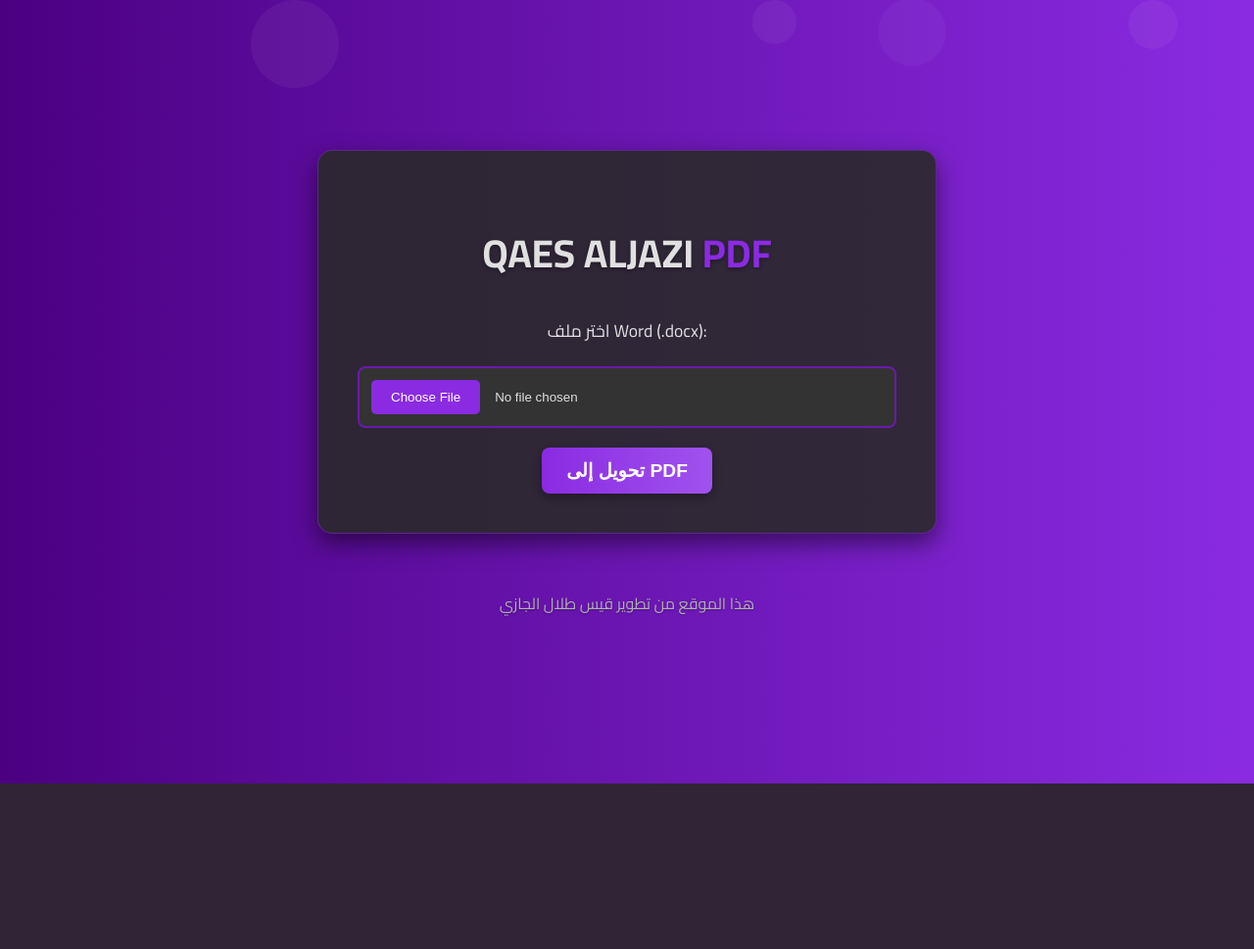
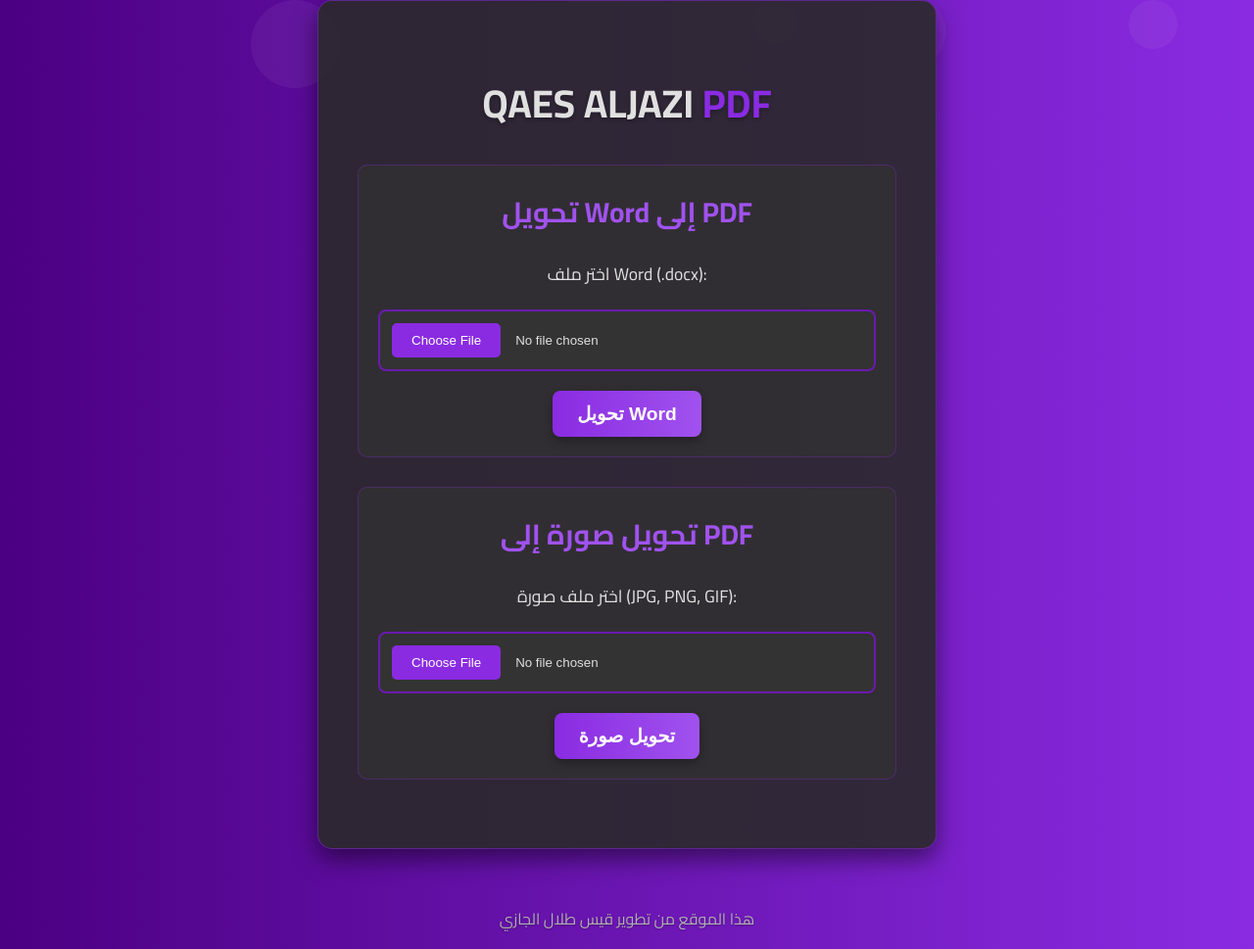
Before and after one commit to qaes26/qais-tube-downloader, a Flask app: page / in a window 1280 px wide. Shown: the whole page at 98% size. Before the commit the page ends 800 px from the top, so only its background shows below. Run offline with Flask 3, Linux system fonts and the light colour scheme.

Commit message:
Add image to PDF conversion and updated UI layout

```diff
--- a/app.py
+++ b/app.py
@@ -1,25 +1,24 @@
 import os
 from flask import Flask, render_template, request, send_file, redirect, url_for, flash
 from docx import Document
-from reportlab.lib.pagesizes import letter
+from reportlab.lib.pagesizes import letter, A4
 from reportlab.pdfgen import canvas
 from reportlab.pdfbase import pdfmetrics
 from reportlab.pdfbase.ttfonts import TTFont
 import io
 import arabic_reshaper
 from bidi.algorithm import get_display
+from PIL import Image # استيراد مكتبة Pillow
 
 app = Flask(__name__)
 app.secret_key = 'supersecretkey_for_word_to_pdf_converter' # يمكنك تغيير هذا لمفتاح سري أقوى
 
 # سجل الخط العربي (تأكد أن مسار الخط صحيح)
-# تأكد أن ملف arial.ttf موجود داخل مجلد "fonts" في مجلد المشروع
 try:
     pdfmetrics.registerFont(TTFont('ArabicFont', 'fonts/arial.ttf'))
     print("Arabic font registered successfully.")
 except Exception as e:
     print(f"Error registering font: {e}")
-    # يمكنك إضافة طريقة للتعامل مع هذا الخطأ بشكل أفضل إذا لم يتم تسجيل الخط
 
 # مسار حفظ الملفات المؤقتة
 UPLOAD_FOLDER = 'uploads'
@@ -27,72 +26,132 @@ if not os.path.exists(UPLOAD_FOLDER):
     os.makedirs(UPLOAD_FOLDER)
 app.config['UPLOAD_FOLDER'] = UPLOAD_FOLDER
 
+# أنواع الملفات المسموح بها للصور
+ALLOWED_IMAGE_EXTENSIONS = {'png', 'jpg', 'jpeg', 'gif'}
+
+def allowed_image_file(filename):
+    return '.' in filename and \
+           filename.rsplit('.', 1)[1].lower() in ALLOWED_IMAGE_EXTENSIONS
+
 @app.route('/')
 def index():
     return render_template('index.html')
 
-@app.route('/convert', methods=['POST'])
+@app.route('/convert_word', methods=['POST'])
 def convert_word_to_pdf():
     if 'word_file' not in request.files:
-        flash('لم يتم رفع أي ملف!')
+        flash('لم يتم رفع أي ملف Word!')
         return redirect(url_for('index'))
 
     file = request.files['word_file']
 
     if file.filename == '':
-        flash('لم يتم اختيار ملف!')
+        flash('لم يتم اختيار ملف Word!')
         return redirect(url_for('index'))
 
     if file and file.filename.endswith('.docx'):
         try:
-            # قراءة ملف الوورد
             doc = Document(file)
-
-            # إنشاء ملف PDF في الذاكرة
             buffer = io.BytesIO()
             c = canvas.Canvas(buffer, pagesize=letter)
-
-            # تحديد الخط العربي وحجمه
             c.setFont('ArabicFont', 12)
 
-            # إحداثي Y الأولي لبدء الكتابة من أعلى الصفحة
-            y_position = 750 # يمكنك تعديل هذا الهامش العلوي
+            y_position = 750
 
             for paragraph in doc.paragraphs:
                 text = paragraph.text
                 if text:
-                    # معالجة النص العربي لكي يظهر بشكل صحيح (الشكل والاتجاه)
-                    # يقوم arabic_reshaper بتشكيل الحروف
                     reshaped_text = arabic_reshaper.reshape(text)
-                    # يقوم python-bidi بتصحيح اتجاه النص من اليمين لليسار
                     bidi_text = get_display(reshaped_text)
 
-                    # التأكد من أن النص لن يخرج عن حدود الصفحة
-                    # (قد تحتاج لتعديل هذا بناء على حجم الخط وطول النص)
-                    if y_position < 50: # إذا اقتربنا من الهامش السفلي
-                        c.showPage() # ابدأ صفحة جديدة
-                        c.setFont('ArabicFont', 12) # أعد تعيين الخط للصفحة الجديدة
-                        y_position = 750 # ارجع لأعلى الصفحة الجديدة
+                    if y_position < 50:
+                        c.showPage()
+                        c.setFont('ArabicFont', 12)
+                        y_position = 750
 
-                    # رسم النص على الـ PDF
-                    # X coordinate (الموضع الأفقي): يمكن تعديله للهوامش أو المحاذاة
-                    # هنا 50 هو هامش من اليسار، يمكنك تعديله ليناسب المحاذاة لليمين للنص العربي
                     c.drawString(50, y_position, bidi_text)
+                    y_position -= 15
 
-                    # تحريك الموضع لأسفل للفقرة التالية
-                    y_position -= 15 # مسافة بين السطور، يمكنك تعديلها
+            c.save()
+            buffer.seek(0)
+            return send_file(buffer, as_attachment=True, download_name=f"{os.path.splitext(file.filename)[0]}.pdf", mimetype='application/pdf')
+
+        except Exception as e:
+            flash(f'حدث خطأ أثناء تحويل Word إلى PDF: {e}')
+            return redirect(url_for('index'))
+    else:
+        flash('الرجاء رفع ملف بصيغة .docx فقط للتحويل من Word.')
+        return redirect(url_for('index'))
+
+@app.route('/convert_image', methods=['POST'])
+def convert_image_to_pdf():
+    if 'image_file' not in request.files:
+        flash('لم يتم رفع أي ملف صورة!')
+        return redirect(url_for('index'))
+
+    file = request.files['image_file']
+
+    if file.filename == '':
+        flash('لم يتم اختيار ملف صورة!')
+        return redirect(url_for('index'))
+
+    if file and allowed_image_file(file.filename):
+        try:
+            # فتح الصورة باستخدام Pillow
+            img = Image.open(file)
+
+            # إنشاء ملف PDF في الذاكرة
+            buffer = io.BytesIO()
+            c = canvas.Canvas(buffer, pagesize=A4) # استخدام A4 كحجم افتراضي للصفحة
+
+            # حساب الأبعاد لتناسب الصورة في الصفحة
+            # الحفاظ على نسبة العرض إلى الارتفاع
+            img_width, img_height = img.size
+            page_width, page_height = A4
+
+            # حساب المقاسات الجديدة للصورة لتناسب الصفحة مع الحفاظ على الأبعاد
+            aspect_ratio = img_width / img_height
+            if img_width > page_width or img_height > page_height:
+                if aspect_ratio > (page_width / page_height):
+                    new_width = page_width
+                    new_height = page_width / aspect_ratio
+                else:
+                    new_height = page_height
+                    new_width = page_height * aspect_ratio
+            else:
+                new_width = img_width
+                new_height = img_height
+
+            # وضع الصورة في منتصف الصفحة
+            x_offset = (page_width - new_width) / 2
+            y_offset = (page_height - new_height) / 2
+
+            # تحويل الصورة إلى RGB إذا لم تكن كذلك (مهم لـ ReportLab)
+            if img.mode != 'RGB':
+                img = img.convert('RGB')
+
+            # حفظ الصورة مؤقتًا كملف JPEG لـ ReportLab
+            # ReportLab يتعامل بشكل أفضل مع الصور المحفوظة على القرص
+            temp_image_path = os.path.join(app.config['UPLOAD_FOLDER'], "temp_image.jpg")
+            img.save(temp_image_path, 'JPEG')
+
+            # رسم الصورة على الـ PDF
+            c.drawImage(temp_image_path, x_offset, y_offset, width=new_width, height=new_height)
+            c.showPage() # إضافة صفحة واحدة لكل صورة
 
             c.save()
             buffer.seek(0)
 
-            # إرسال ملف الـ PDF للمستخدم
+            # حذف الملف المؤقت
+            os.remove(temp_image_path)
+
             return send_file(buffer, as_attachment=True, download_name=f"{os.path.splitext(file.filename)[0]}.pdf", mimetype='application/pdf')
 
         except Exception as e:
-            flash(f'حدث خطأ أثناء التحويل: {e}')
+            flash(f'حدث خطأ أثناء تحويل الصورة إلى PDF: {e}')
             return redirect(url_for('index'))
     else:
-        flash('الرجاء رفع ملف بصيغة .docx فقط.')
+        flash('الرجاء رفع ملف صورة بصيغة PNG, JPG, JPEG, أو GIF فقط للتحويل من صورة.')
         return redirect(url_for('index'))
 
 if __name__ == '__main__':
--- a/requirements.txt
+++ b/requirements.txt
@@ -4,3 +4,4 @@ reportlab
 arabic-reshaper
 python-bidi
 gunicorn
+Pillow
--- a/templates/index.html
+++ b/templates/index.html
@@ -3,45 +3,59 @@
 <head>
     <meta charset="UTF-8">
     <meta name="viewport" content="width=device-width, initial-scale=1.0">
-    <title>QAES ALJAZI PDF</title> <link href="https://fonts.googleapis.com/css2?family=Cairo:wght@400;700&display=swap" rel="stylesheet">
+    <title>QAES ALJAZI PDF</title>
+    <link href="https://fonts.googleapis.com/css2?family=Cairo:wght@400;700&display=swap" rel="stylesheet">
     <style>
         body {
-            font-family: 'Cairo', Arial, sans-serif; /* استخدام خط عربي حديث */
+            font-family: 'Cairo', Arial, sans-serif;
             margin: 0;
             display: flex;
             flex-direction: column;
             justify-content: center;
             align-items: center;
             min-height: 100vh;
-            background: linear-gradient(to right, #4b0082, #8a2be2); /* تدرج لوني بنفسجي غامق */
-            color: #e0e0e0; /* لون النص الافتراضي */
-            overflow-x: hidden; /* منع شريط التمرير الأفقي */
+            background: linear-gradient(to right, #4b0082, #8a2be2);
+            color: #e0e0e0;
+            overflow-x: hidden;
         }
         .container {
-            background-color: rgba(42, 42, 42, 0.9); /* خلفية الكونتينر شفافة قليلاً */
+            background-color: rgba(42, 42, 42, 0.9);
             padding: 40px;
-            border-radius: 15px; /* حواف دائرية أكثر */
-            box-shadow: 0 10px 25px rgba(0, 0, 0, 0.5); /* ظلال أقوى */
+            border-radius: 15px;
+            box-shadow: 0 10px 25px rgba(0, 0, 0, 0.5);
             text-align: center;
             max-width: 550px;
             width: 90%;
-            border: 1px solid rgba(138, 43, 226, 0.5); /* إطار بنفسجي خفيف */
+            border: 1px solid rgba(138, 43, 226, 0.5);
             position: relative;
             z-index: 1;
         }
         h1 {
-            color: #e0e0e0; /* العنوان باللون الفاتح */
+            color: #e0e0e0;
             margin-bottom: 25px;
-            font-size: 2.5em; /* حجم خط أكبر */
-            text-shadow: 0 2px 4px rgba(0, 0, 0, 0.3); /* ظل للنص */
+            font-size: 2.5em;
+            text-shadow: 0 2px 4px rgba(0, 0, 0, 0.3);
         }
         h1 strong {
-            color: #8a2be2; /* "PDF" باللون البنفسجي الزاهي */
+            color: #8a2be2;
+        }
+        .converter-section {
+            margin-bottom: 30px; /* مسافة بين أقسام التحويل */
+            padding: 20px;
+            background-color: rgba(50, 50, 50, 0.7); /* خلفية أغمق قليلاً للقسم */
+            border-radius: 10px;
+            border: 1px solid rgba(138, 43, 226, 0.3);
+        }
+        .converter-section h2 {
+            color: #a052ee; /* لون بنفسجي فاتح للعناوين الفرعية */
+            margin-top: 0;
+            margin-bottom: 20px;
+            font-size: 1.8em;
         }
         form {
             display: flex;
             flex-direction: column;
-            gap: 20px; /* مسافة أكبر بين العناصر */
+            gap: 20px;
             align-items: center;
         }
         label {
@@ -50,7 +64,7 @@
         }
         input[type="file"] {
             padding: 12px;
-            border: 2px solid #6a1aae; /* إطار أسمك بلون بنفسجي */
+            border: 2px solid #6a1aae;
             border-radius: 8px;
             width: 100%;
             box-sizing: border-box;
@@ -60,10 +74,10 @@
             transition: border-color 0.3s ease;
         }
         input[type="file"]:hover {
-            border-color: #8a2be2; /* يتغير لون الإطار عند التحويم */
+            border-color: #8a2be2;
         }
         input[type="file"]::-webkit-file-upload-button {
-            background-color: #8a2be2; /* لون الزر داخل حقل الملف */
+            background-color: #8a2be2;
             color: white;
             padding: 10px 20px;
             border: none;
@@ -76,7 +90,7 @@
             background-color: #6a1aae;
         }
         button {
-            background: linear-gradient(to right, #8a2be2, #a052ee); /* تدرج لوني للزر */
+            background: linear-gradient(to right, #8a2be2, #a052ee);
             color: white;
             padding: 12px 25px;
             border: none;
@@ -88,7 +102,7 @@
             box-shadow: 0 4px 10px rgba(0, 0, 0, 0.3);
         }
         button:hover {
-            transform: translateY(-3px); /* حركة خفيفة عند التحويم */
+            transform: translateY(-3px);
             box-shadow: 0 6px 15px rgba(0, 0, 0, 0.4);
         }
         .flash-message {
@@ -114,7 +128,7 @@
             color: #b0b0b0;
             text-shadow: 0 1px 2px rgba(0, 0, 0, 0.3);
         }
-        /* خلفية متحركة (اختياري، ممكن تكون تقيلة على الأداء) */
+        /* خلفية متحركة */
         .background-animation {
             position: absolute;
             top: 0;
@@ -149,11 +163,26 @@
         <span></span><span></span><span></span><span></span><span></span><span></span><span></span>
     </div>
     <div class="container">
-        <h1>QAES ALJAZI <strong>PDF</strong></h1> <form action="/convert" method="post" enctype="multipart/form-data">
-            <label for="word_file">اختر ملف Word (.docx):</label>
-            <input type="file" id="word_file" name="word_file" accept=".docx" required>
-            <button type="submit">تحويل إلى PDF</button>
-        </form>
+        <h1>QAES ALJAZI <strong>PDF</strong></h1>
+
+        <div class="converter-section">
+            <h2>تحويل Word إلى PDF</h2>
+            <form action="/convert_word" method="post" enctype="multipart/form-data">
+                <label for="word_file">اختر ملف Word (.docx):</label>
+                <input type="file" id="word_file" name="word_file" accept=".docx" required>
+                <button type="submit">تحويل Word</button>
+            </form>
+        </div>
+
+        <div class="converter-section">
+            <h2>تحويل صورة إلى PDF</h2>
+            <form action="/convert_image" method="post" enctype="multipart/form-data">
+                <label for="image_file">اختر ملف صورة (JPG, PNG, GIF):</label>
+                <input type="file" id="image_file" name="image_file" accept=".png,.jpg,.jpeg,.gif" required>
+                <button type="submit">تحويل صورة</button>
+            </form>
+        </div>
+
         {% with messages = get_flashed_messages(with_categories=true) %}
             {% if messages %}
                 {% for category, message in messages %}
```
